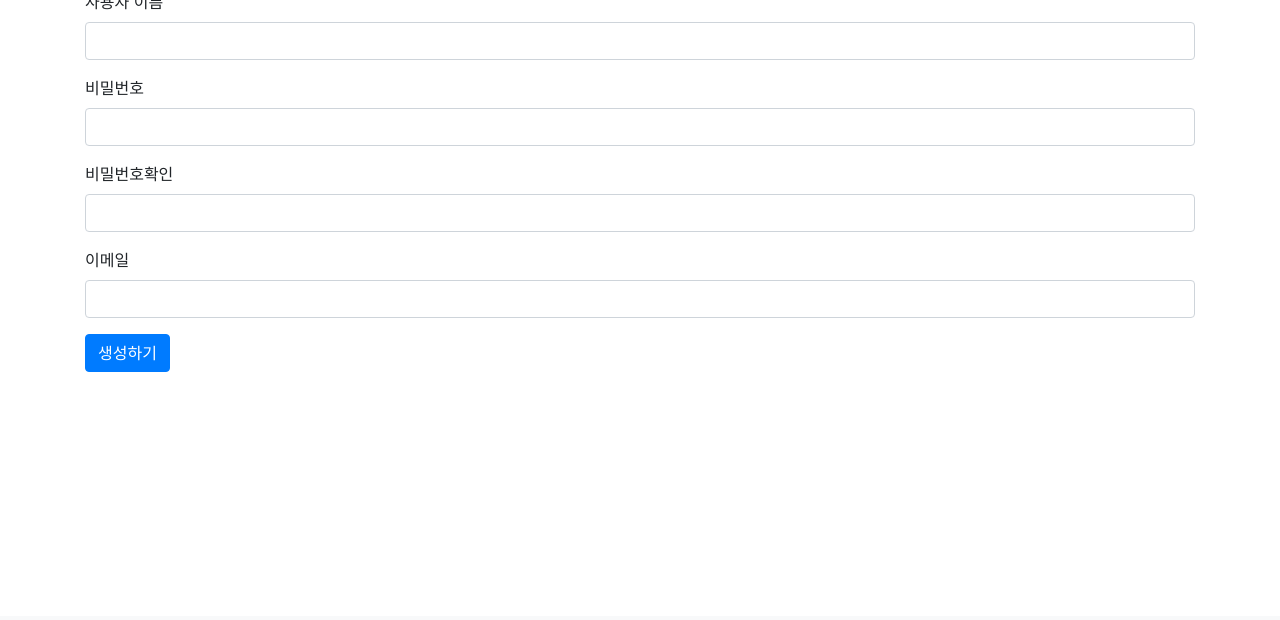
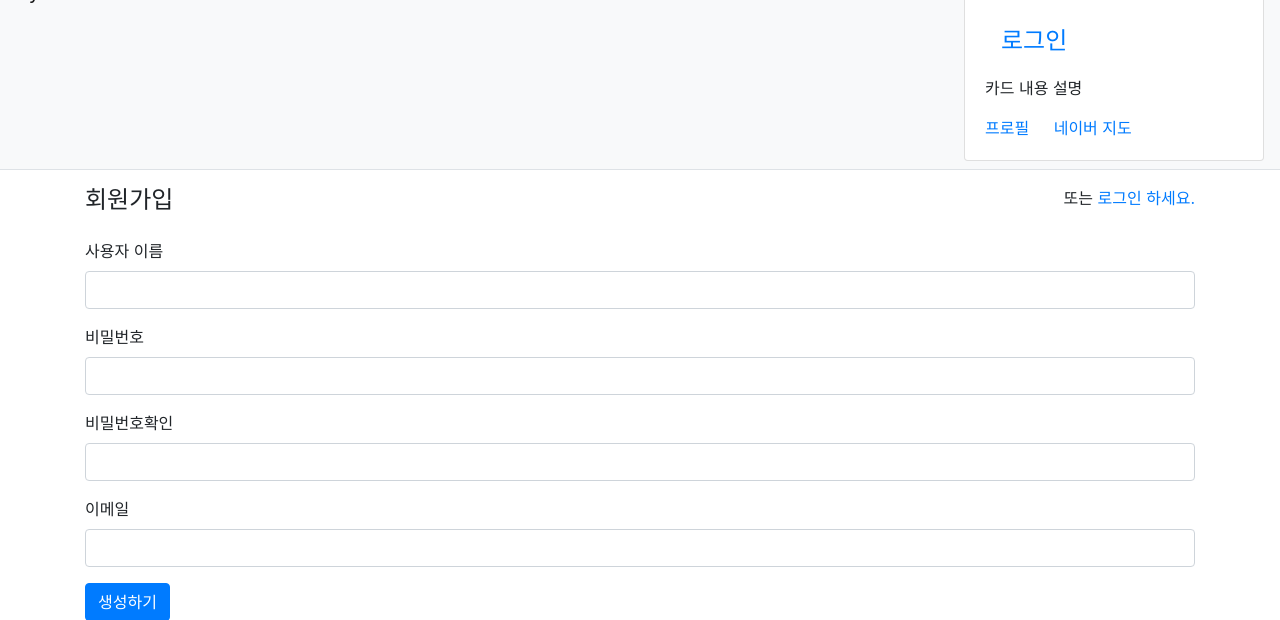
Before and after one commit to batandy/pybo, a Django app: page /common/signup/ in a window 1280 px wide. Shown: the part 184-804 px from the top of the page. Before the commit the page ends 556 px from the top, so only its background shows below. Run offline with Django 3.2, Linux system fonts and the light colour scheme; some libraries are stand-ins or nearby versions.

Commit message:
FEAT(all) : 프로필 페이지 구체화 및 비밀번호 변경 기능, 프로필 카드 추가

```diff
--- a/common/forms.py
+++ b/common/forms.py
@@ -1,6 +1,7 @@
 from django import forms
 from django.contrib.auth.forms import UserCreationForm
 from django.contrib.auth.models import User
+from django.contrib.auth.forms import PasswordChangeForm
 
 class UserCreateForm(UserCreationForm):
     email=forms.EmailField(label="이메일")
--- a/common/urls.py
+++ b/common/urls.py
@@ -1,6 +1,7 @@
 from django.urls import path, include
 from django.contrib.auth import views as auth_views
 from . import views
+
 app_name='common'
 
 urlpatterns=[
@@ -9,5 +10,9 @@ urlpatterns=[
     path('signup/', views.signup, name='signup'),
 
     #pofile
-    path('profile/', views.profile_index, name='profile_index'),
+    path('profile/', views.profile_index, name='profile_page'),
+    path('profile/change_password/', views.change_password, name='change_password'),
+
+    #map
+    path('map/', views.map, name='naver_map'),
 ]
--- a/common/views.py
+++ b/common/views.py
@@ -2,6 +2,11 @@ from django.contrib.auth import authenticate, login
 from django.shortcuts import render, redirect
 from common.forms import UserCreateForm
 from django.contrib.auth.decorators import login_required
+from django.contrib import messages, auth
+from django.contrib.auth import update_session_auth_hash
+from django.contrib.auth.forms import PasswordChangeForm
+from django.contrib.auth.hashers import check_password
+
 def signup(request):
     """
     회원가입
@@ -19,8 +24,37 @@ def signup(request):
         form=UserCreateForm()
     return render(request,'common/signup.html', {'form':form})
 
+
+@login_required
+def change_password(request):
+    if request.method == "POST":
+        user = request.user
+        origin_password = request.POST["origin_password"]
+        if check_password(origin_password, user.password):
+            new_password = request.POST["new_password"]
+            confirm_password = request.POST["confirm_password"]
+            if new_password == confirm_password:
+                user.set_password(new_password)
+                user.save()
+                auth.login(request, user, backend='django.contrib.auth.backends.ModelBackend')
+                messages.success(request, "비밀번호를 성공적으로 변경하였습니다.")
+                return redirect('common:profile_page')
+            else:
+                messages.error(request, "새 비밀번호가 일치하지 않습니다.")
+                return render(request, 'common/change_password.html')
+        else:
+            messages.error(request, "현재 비밀번호가 일치하지 않습니다.")
+            return render(request, 'common/change_password.html')
+    else:
+        return render(request, 'common/change_password.html')
+
+
+
 # Create your views here.
 @login_required(login_url='common:login')
 def profile_index(request):
+    return render(request, 'common/profile_page.html')
 
-    return render(request, 'pybo/profile_form.html')
+#네이버 지도
+def map(request):
+    return render(request, 'common/naver_map.html')
--- a/pybo/urls.py
+++ b/pybo/urls.py
@@ -31,5 +31,4 @@ urlpatterns=[
     path('vote/answer/<int:answer_id>/', vote_views.vote_answer, name='vote_answer'),
 
 
-
 ]
--- a/templates/common/signup.html
+++ b/templates/common/signup.html
@@ -1,4 +1,4 @@
-{%extends "base.html" %}
+{% extends "base.html" %}
 {% block content %}
 <div class="container my-3">
     <div class="row my-3">
--- a/templates/form_errors.html
+++ b/templates/form_errors.html
@@ -13,3 +13,19 @@
         </div>
     {% endfor %}
 {% endif %}
+
+{% if messages %}
+    <ul class="messages">
+        {% for message in messages %}
+        <div id="error" class="alert alert-danger">
+            <strong>{{ message }}</strong>
+        </div>
+        {% endfor %}
+    </ul>
+{% endif %}
+
+<script type='text/javascript'>
+setTimeout(function() {
+    $('#error').fadeOut('fast');
+}, 3000); // <-- time in milliseconds
+</script>
--- a/templates/navbar.html
+++ b/templates/navbar.html
@@ -25,14 +25,23 @@
             <span></span>
         </label>
         <!-- 클릭시 나타날 사이드바 -->
-        <div class="sidebar">
-            <ul>
-                <li><a class="button" href="{% url 'common:profile_index' %}">프로필</a></li>
-                <li><a class="button" href=""></a>내 글</li>
-                {% if user.is_superuser %}
-                <li><a class="button" href=""></a>관리페이지</li>
-                {% endif %}
-            </ul>
+        <div class="sidebar" style="background-color: #ffffff00;">
+            <div class="card" style="width:300px" style="background-color: #ffffff;">
+                <img class="card-img-top" src="images/img2.jpg" alt="프로필" width="100" height="150">
+                <div class="card-body">
+                    {% if user.is_authenticated %}
+                        <h4 class="card-title">{{ user.username }}</h4>
+                    {% else %}
+                        <h4 class="card-title"><a class="nav-link" href="{% url 'common:login' %}">로그인</a></h4>
+                    {% endif %}
+                    <p class="card-text">카드 내용 설명</p>
+                    <a href="{% url 'common:profile_page' %}" class="card-link">프로필</a>
+                    <a href="{% url 'common:naver_map' %}" class="card-link">네이버 지도</a>
+                    {% if user.is_superuser %}
+                        <a href="admin" class="card-link">관리자 설정</a>
+                    {% endif %}
+                </div>
+            </div>
         </div>
     </div>
 </nav>
```
Also changed, not shown: db.sqlite3, pybo/views/base_views.py (line endings or trailing spaces), 1 other file.
